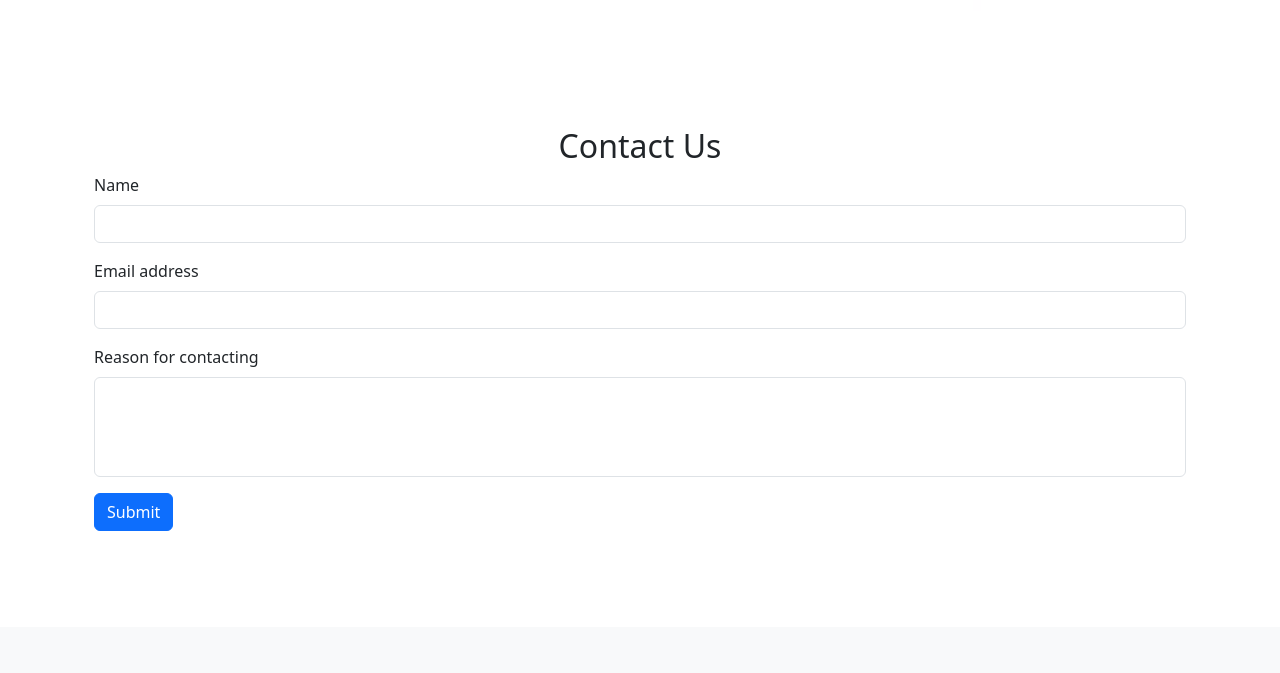
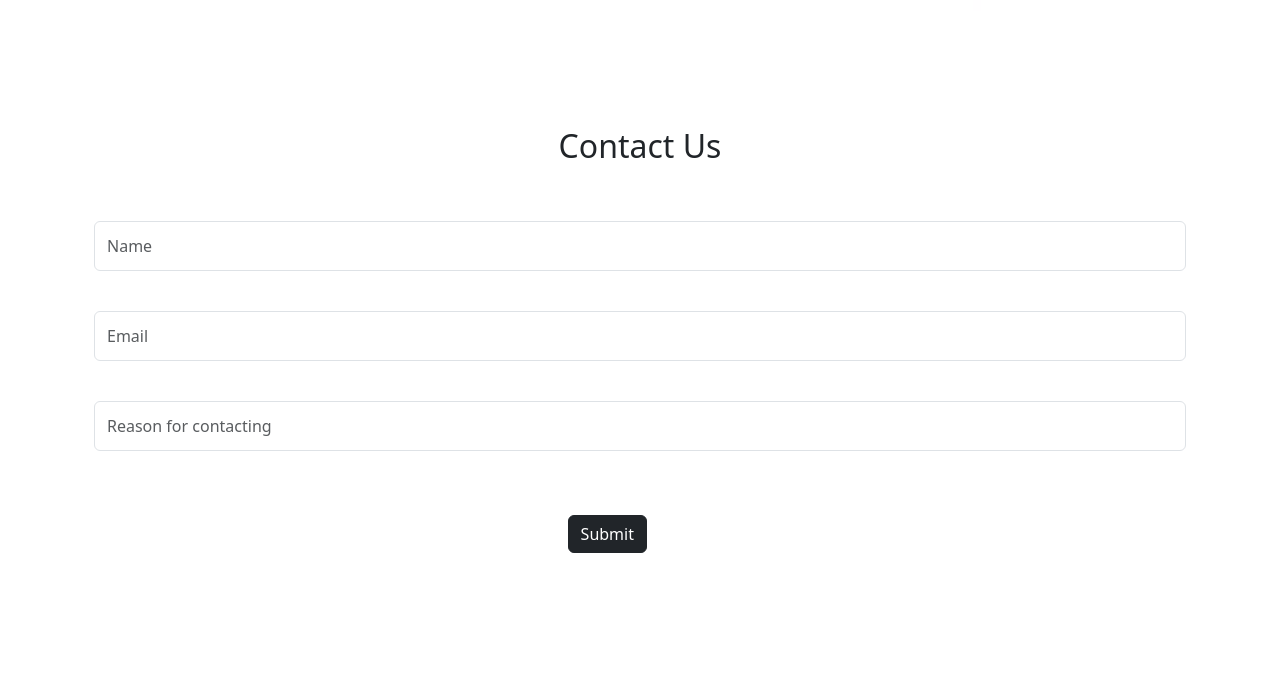
Before and after one commit to sugandhi15/Ice_Cream_website, a Django app: page /contact in a window 1280 px wide. Shown: the part 669-1342 px from the top of the page. Before the commit the page ends 1200 px from the top, so only its background shows below. Run offline with Django 5.2, Linux system fonts and the light colour scheme.

Commit message:
updated design of contact page

```diff
--- a/templates/contact.html
+++ b/templates/contact.html
@@ -9,27 +9,30 @@
     <img src="./static/images/img01.avif" class="img-fluid" alt="contactUs" style="margin-left: 14vw" >
     {% comment %} <img src="img4.avif" alter="contactUs"> {% endcomment %}
     <h2 align="center" > Contact Us </h2>
+    <br><br>
     <div class="container">
         <form>
             <div class="mb-3">
-              <label for="name" class="form-label">Name</label>
-              <input type="text" class="form-control" id="name" aria-describedby="emailHelp">
+              {% comment %} <label for="name" class="form-label">Name</label> {% endcomment %}
+              <input type="text" class="form-control" id="name" style="height:50px" aria-describedby="emailHelp" placeholder="Name">
               {% comment %} <div id="emailHelp" class="form-text">Enter your name</div> {% endcomment %}
             </div>
+            <br>
             <div class="mb-3">
-              <label for="exampleInputEmail1" class="form-label">Email address</label>
-              <input type="email" class="form-control" id="exampleInputEmail1" aria-describedby="emailHelp">
+              {% comment %} <label for="exampleInputEmail1" class="form-label">Email address</label> {% endcomment %}
+              <input type="email" class="form-control" id="exampleInputEmail1" style="height:50px" aria-describedby="emailHelp" placeholder="Email">
               {% comment %} <div id="emailHelp" class="form-text">We'll never share your email with anyone else.</div> {% endcomment %}
             </div>
+            <br>
             <div class="mb-3">
-              <label for="desc" class="form-label">Reason for contacting</label>
-              <input type="text" class="form-control" id="desc" aria-describedby="emailHelp" style="height:100px" >
+              {% comment %} <label for="desc" class="form-label">Reason for contacting</label> {% endcomment %}
+              <input type="text" class="form-control" id="desc" style="height:50px" placeholder="Reason for contacting" >
               {% comment %} <div id="emailHelp" class="form-text">We'll never share your email with anyone else.</div> {% endcomment %}
             </div>
-
-            <button type="submit" class="btn btn-primary">Submit</button>
+            <br><br>
+            <button type="submit" class="btn btn-dark" style="margin-left: 37vw">Submit</button>
           </form>
-          <br><br><br><br>
+          <br><br><br><br><br>
     </div>
 </div>
 
```
